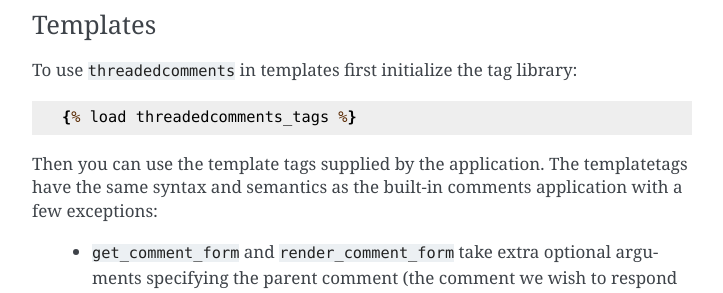
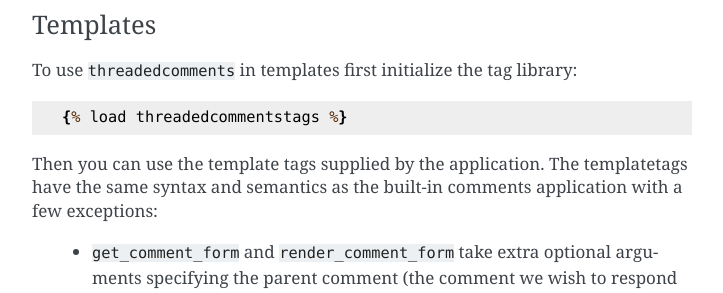
Before and after one commit to honzakral/django-threadedcomments, a Sphinx documentation site: the page built from docs/index.txt, in a window 1280 px wide. Shown: the part 968-1261 px from the top of the page, without its empty margins (388-1111 px from the left). Built offline with Sphinx 7.4.7, drawn with Linux system fonts in a browser that asks for light colours.

```diff
--- a/docs/index.txt
+++ b/docs/index.txt
@@ -48,7 +48,7 @@
 
 To use ``threadedcomments`` in templates first initialize the tag library::
 
-    {% load threadedcomments_tags %}
+    {% load threadedcommentstags %}
 
 Then you can use the template tags supplied by the application. The
 templatetags have the same syntax and semantics as the built-in comments
```
